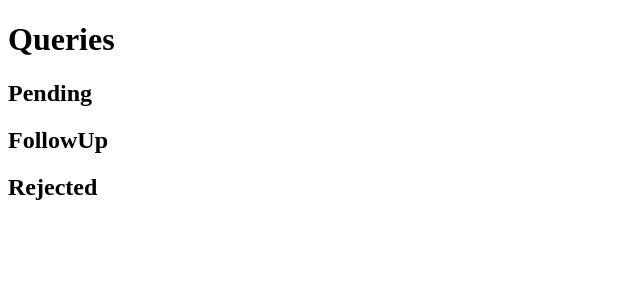
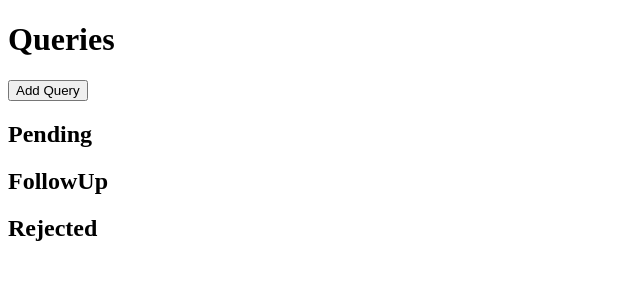
Before and after one commit to corri-golden/queries, a Django app: page / in a window 1280 px wide. Shown: the top 300 px of the page, without its empty margins (0-640 px from the left). Run offline with Django 3.2, Linux system fonts and the light colour scheme; data that the repository does not hold is empty.

Commit message:
created button

```diff
--- a/queriesapp/templates/queries/list.html
+++ b/queriesapp/templates/queries/list.html
@@ -8,7 +8,7 @@
     {% comment %} <a href="{% url 'queriesapp:list' %}">Add Book</a> {% endcomment %}
 
     <h1>Queries</h1>
-
+    <button>Add Query</button>
     <div>
     <h2>Pending</h2>
     <ol>
--- a/queriesapp/views/queries/list.py
+++ b/queriesapp/views/queries/list.py
@@ -18,3 +18,21 @@ def query_list(request):
         }
 
         return render(request, template, context)
+
+    elif request.method == 'POST':
+        form_data = request.POST
+        #instantiate
+        new_query = Query(
+            notes = form_data['title'],
+            agent_id = form_data['agent'],
+            sent = form_data['sent'],
+            expiration = form_data['expiration'],
+            book = form_data['book'],
+            status = form_data['status'],
+            user_id = request.user.id
+        )
+        # and then save to the db
+        print(new_query.user.username)
+        new_query.save()
+
+        return redirect(reverse('queriesapp:query'))
```
